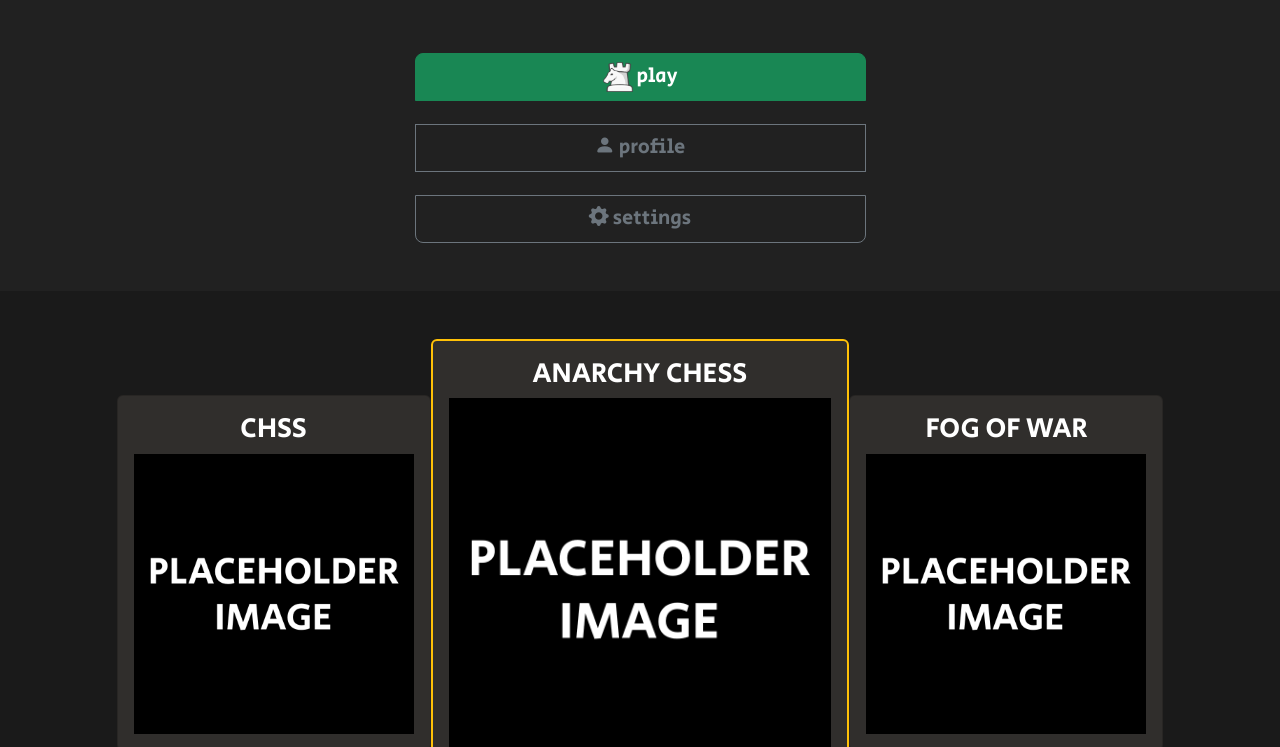
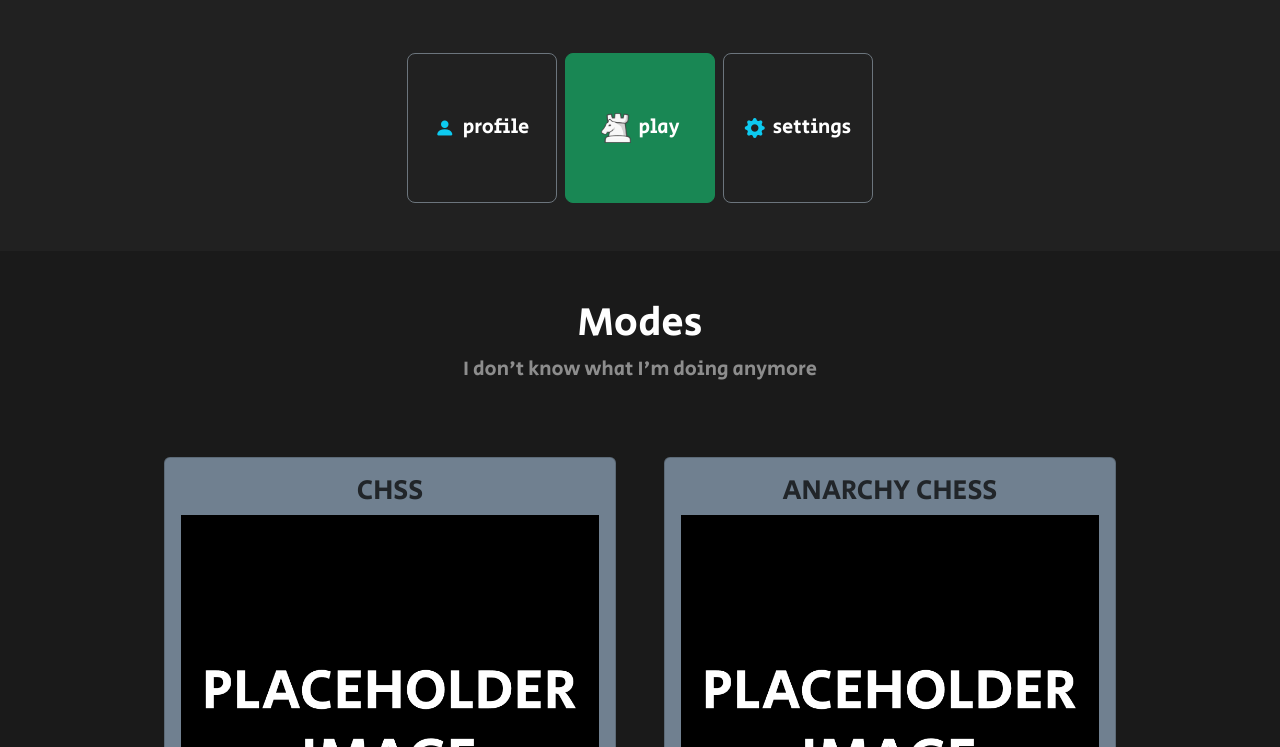
Before and after one commit to YishaiYosifov/chess2-backend, a plain HTML site: page frontend/templates/index-authorized.html in a window 1280 px wide. Shown: the part 205-952 px from the top of the page. Drawn offline with nearby package versions, Linux system fonts and the light colour scheme; files that its build step writes are made by us from their sources; no server answers; files whose address does not match are found by name.

Commit message:
Improved authorized index page

```diff
--- a/frontend/templates/index-authorized.html
+++ b/frontend/templates/index-authorized.html
@@ -21,6 +21,7 @@
         <!-- Local Imports -->
         <link href="static/css/logo.css" rel="stylesheet">
         <link href="static/css/main.css" rel="stylesheet">
+        <link href="static/css/index-auth.css" rel="stylesheet">
 
         <script src="static/javascript/addons.js" alert="{{alert}}"></script>
         <script src="static/javascript/active-socketio.js"></script>
@@ -34,19 +35,45 @@
                 </div>
             </div>
 
-            <div class="row mt-5 justify-content-center">
+            <div class="row mt-5 justify-content-center" id="buttons-desktop">
+                <a href="/profile" class="btn btn-lg btn-outline-secondary col-3 d-flex align-items-center justify-content-center text-white" style="height: 150px; width: 150px">
+                    <i class="bi bi-person-fill text-info" style="position: relative; top: 2%;"></i>
+                    <span class="ms-2">profile</span>
+                </a>
+                <a href="/play" class="btn btn-lg btn-success col-3 ms-2 d-flex align-items-center justify-content-center" style="height: 150px; width: 150px">
+                    <img src="/static/assets/pieces/white_knook.png" style="width: 30px; height: 30px;">
+                    <span class="ms-2">play</span>
+                </a>
+                <a href="/play" class="btn btn-lg btn-outline-secondary col-3 ms-2 offset-1 d-flex align-items-center justify-content-center text-white" style="height: 150px; width: 150px">
+                    <i class="bi bi-gear-fill text-info" style="position: relative; top: 2%;"></i>
+                    <span class="ms-2">settings</span>
+                </a>
+            </div>
+            <div class="row mt-5 justify-content-center" id="buttons-mobile">
                 <div class="btn-group-vertical col-xl-5 col-lg-8 col-11" role="group">
-                    <a class="btn btn-lg btn-success mb-4" href="/play"><img src="/static/assets/pieces/white_knook.png" style="width: 30px; height: 30px;"> play</a>
-                    <a class="btn btn-lg btn-outline-secondary mb-4" href="/user"><i class="bi bi-person-fill"></i> profile</a>
-                    <a class="btn btn-lg btn-outline-secondary" href="/settings"><i class="bi bi-gear-fill"></i> settings</a>
+                    <a class="btn btn-lg btn-outline-secondary mb-3 text-white" href="/user">
+                        <i class="bi bi-person-fill text-info" style="position: relative; top: 6%;"></i>
+                        <span class="ms-1">profile</span>
+                    </a>
+                    <a class="btn btn-lg btn-success mb-3" href="/play">
+                        <img src="/static/assets/pieces/white_knook.png" style="width: 30px; height: 30px;"> play
+                    </a>
+                    <a class="btn btn-lg btn-outline-secondary text-white" href="/settings">
+                        <i class="bi bi-gear-fill text-info" style="position: relative; top: 3%;"></i>
+                        <span class="ms-1">settings</span>
+                    </a>
                 </div>
             </div>
         </div>
 
         <div class="container-fluid pb-5" style="background-color: #1a1a1a;">
-            <div class="row mt-5 pt-5 align-items-center justify-content-center g-0 mx-auto">
-                <div class="col-8 col-md-3 mb-2" style="max-width: 369px; max-height: 410px;">
-                    <div class="card text-white mx-auto">
+            <div class="row mt-5 pt-5 text-center text-white">
+                <h1>Modes</h1>
+                <p class="lead text-white-50">I don't know what I'm doing anymore</p>
+            </div>
+            <div class="row mt-2 align-items-center justify-content-center g-5 mx-auto" id="modes">
+                <div>
+                    <div class="card text-dark mx-auto">
                         <div class="card-body text-center">
                             <h3 class="card-title">CHSS</h3>
                             <img src="/static/assets/placeholder.png" class="w-100">
@@ -54,8 +81,8 @@
                     </div>
                 </div>
 
-                <div class="col-9 col-md-4 mb-3" style="max-width: 500px; max-height: 530px;">
-                    <div class="card border-warning border-2 text-white mx-auto">
+                <div>
+                    <div class="card text-dark mx-auto">
                         <div class="card-body text-center">
                             <h3 class="card-title">ANARCHY CHESS</h3>
                             <img src="/static/assets/placeholder.png" class="w-100">
@@ -63,8 +90,8 @@
                     </div>
                 </div>
 
-                <div class="col-8 col-md-3 mb-2" style="max-width: 369px; max-height: 410px;">
-                    <div class="card text-white mx-auto">
+                <div>
+                    <div class="card text-dark mx-auto">
                         <div class="card-body text-center">
                             <h3 class="card-title">FOG OF WAR</h3>
                             <img src="/static/assets/placeholder.png" class="w-100">
--- /dev/null
+++ b/static/css/index-auth.css
@@ -0,0 +1,21 @@
+#modes > div {
+    width: 100%;
+
+    max-width: 500px;
+    max-height: 530px;
+
+    min-width: 320px;
+    min-height: 360px;
+}
+
+#modes .card { background-color:slategrey; }
+
+@media (max-width: 480px) {
+    #buttons-desktop { display: none; }
+    #buttons-mobile { display: flex; }
+}
+
+@media (min-width: 480px) {
+    #buttons-desktop { display: flex; }
+    #buttons-mobile { display: none; }
+}
```
